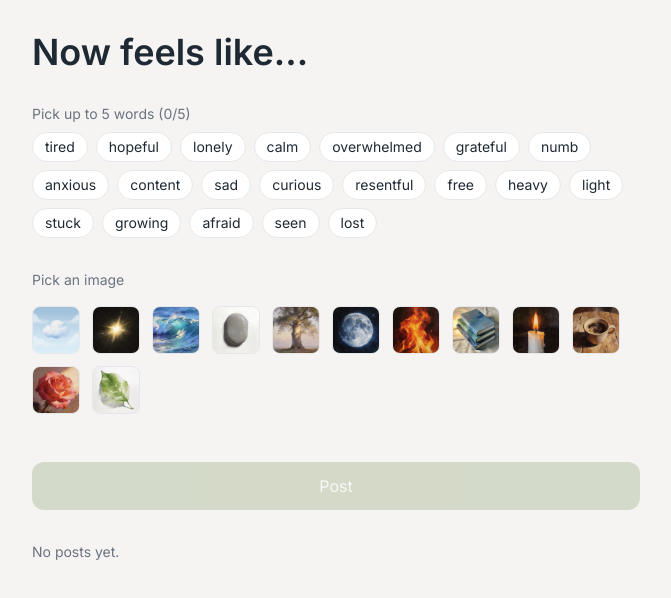
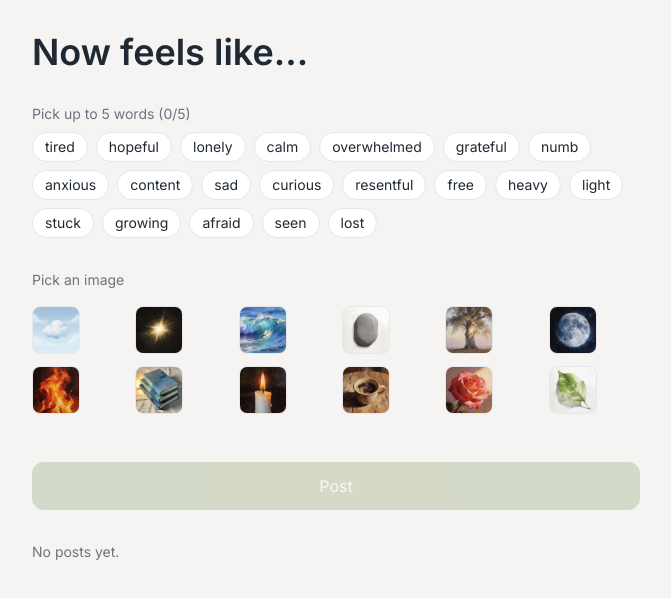
Before and after one commit to KateBark/now-feels, a Next.js app: page / in a window 1280 px wide. Shown: the top 598 px of the page, without its empty margins (304-975 px from the left). Built offline with nearby package versions, Linux system fonts and the light colour scheme.

Commit message:
fixed icons layout re always 2 rows of 6

```diff
--- a/components/IconPicker.js
+++ b/components/IconPicker.js
@@ -3,7 +3,7 @@ export default function IconPicker({ icons, selected, setSelected }) {
     <div>
       <p className="mb-2 text-sm text-[#6B7280]">Pick an image</p>
 
-      <div className="flex flex-wrap gap-2 sm:gap-3 mt-4">
+      <div className="grid grid-cols-6 gap-2 sm:gap-3 mt-4">
         {icons.map((icon) => (
           <button
             key={icon.id}
```
